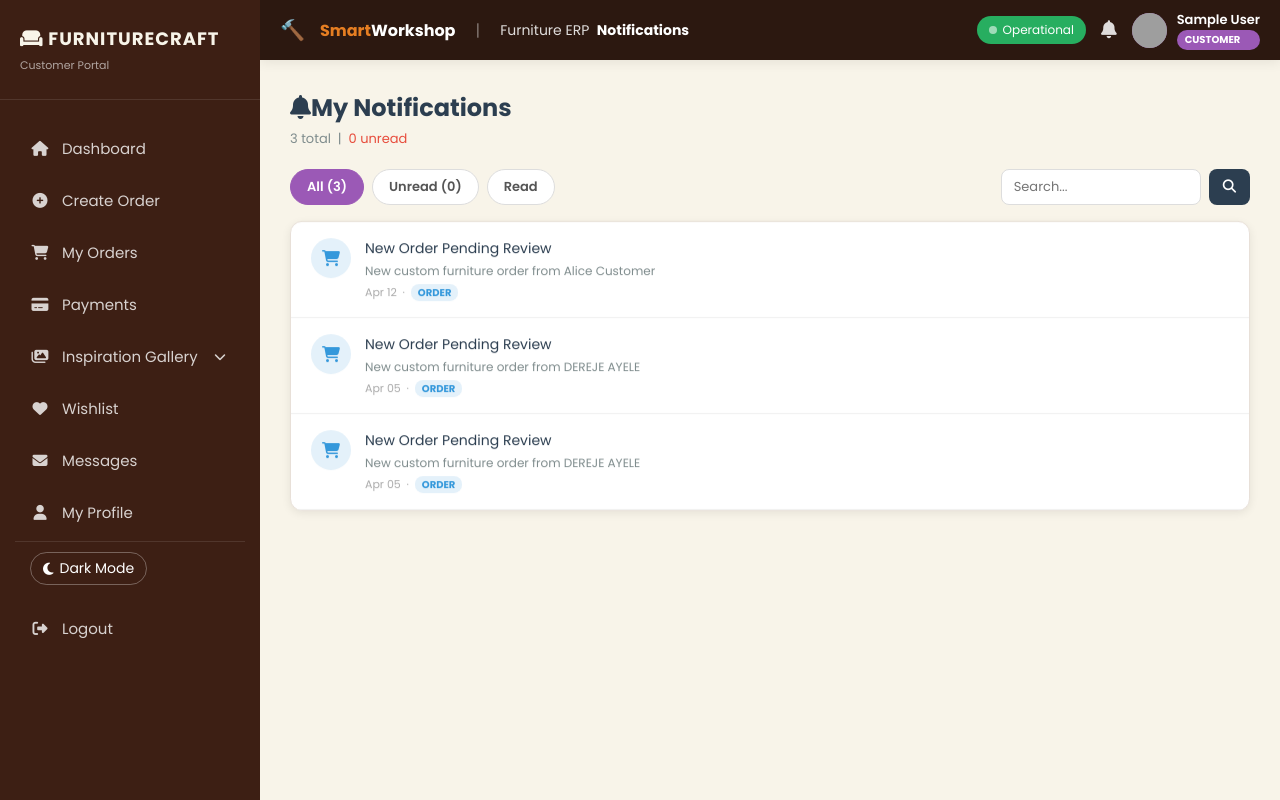
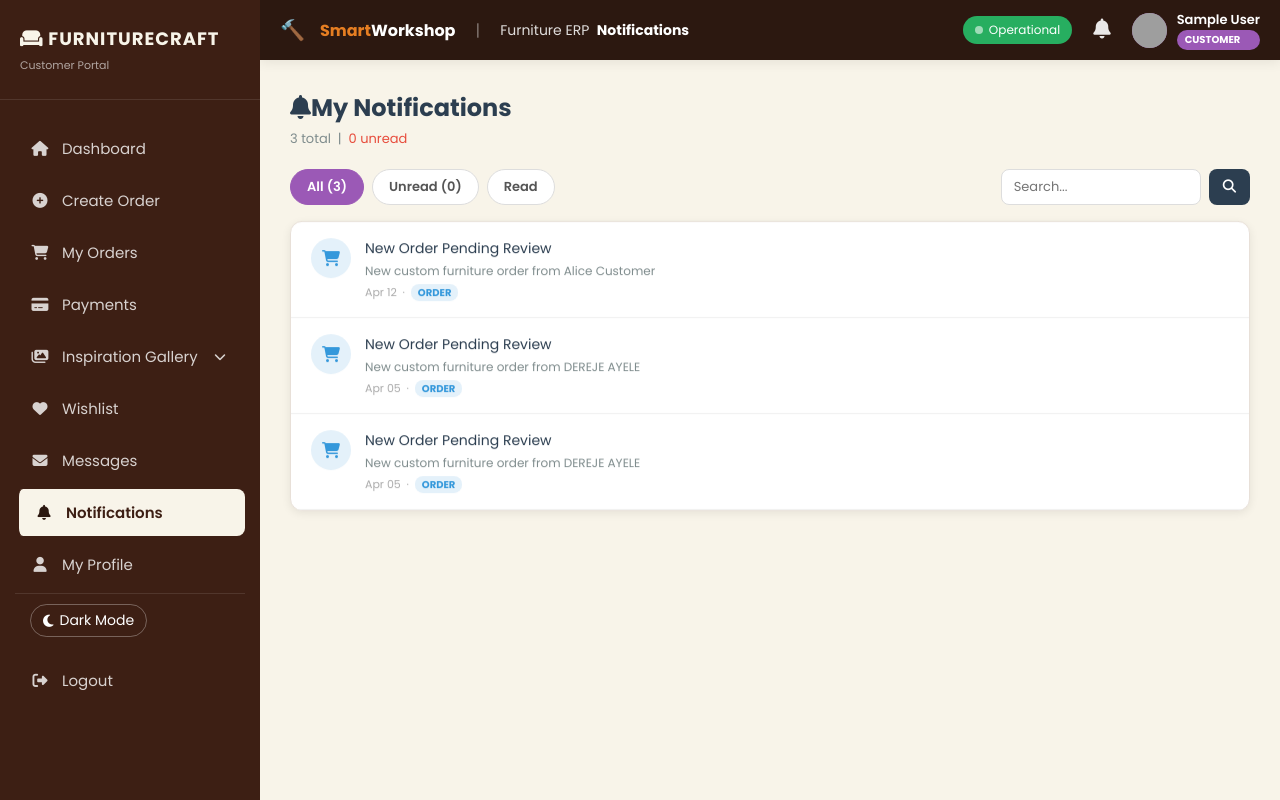
Before and after one commit to tolaa-123/furniture-management-sys-, a PHP site: the page made by app/views/customer/notifications.php in a window 1280 px wide. Run offline with PHP 8.4, Linux system fonts and the light colour scheme; the visitor is signed in with stand-in values (Sample User, id 1); data comes from the database, SQL or seed files in the repository; tables that the repository leaves empty hold one stand-in row (values such as "Sample post"); the template is opened without the code that fills it: most values are stand-ins (such as "Sample title", 1, 10 or a date in 2020); some libraries are stand-ins or nearby versions; grey boxes are pictures that could not be loaded.

Commit message:
Fix notifications: create missing mark-read APIs, modern dropdown with filter tabs, sidebar badge, bell shake animation

```diff
--- a/app/includes/customer_header.php
+++ b/app/includes/customer_header.php
@@ -90,60 +90,73 @@ $csrf_token = $_SESSION[CSRF_TOKEN_NAME];
         </div>
 
         <!-- Notification Bell -->
-        <div style="position: relative; cursor: pointer;" onclick="toggleNotificationDropdown()" title="Notifications">
-            <i class="fas fa-bell" style="font-size: 18px; color: rgba(255,255,255,0.85); transition: transform 0.3s;" id="bellIcon"></i>
-            <?php if($totalNotifications > 0): ?>
-            <span style="position: absolute; top: -6px; right: -6px; background: #e74c3c; color: white; border-radius: 50%; width: 18px; height: 18px; font-size: 10px; display: flex; align-items: center; justify-content: center; font-weight: 700;" id="notifBadge"><?php echo $totalNotifications > 9 ? '9+' : $totalNotifications; ?></span>
-            <?php endif; ?>
+        <div style="position: relative; cursor: pointer;" id="notifWrap">
+            <div onclick="toggleNotifDropdown()" style="position:relative;padding:6px;">
+                <i class="fas fa-bell" style="font-size: 20px; color: rgba(255,255,255,0.9);" id="bellIcon"></i>
+                <span id="notifBadge" style="display:<?php echo $totalNotifications > 0 ? 'flex' : 'none'; ?>;position:absolute;top:0;right:0;background:#e74c3c;color:white;border-radius:50%;width:18px;height:18px;font-size:10px;align-items:center;justify-content:center;font-weight:700;border:2px solid #2c1810;"><?php echo $totalNotifications > 9 ? '9+' : $totalNotifications; ?></span>
+            </div>
 
             <!-- Notification Dropdown -->
-            <div id="notifDropdown" style="display: none; position: absolute; top: 35px; right: 0; background: white; border-radius: 8px; box-shadow: 0 4px 20px rgba(0,0,0,0.2); min-width: 300px; z-index: 9999;">
-                <div style="padding: 15px; border-bottom: 1px solid #e9ecef;">
-                    <strong style="color: #2c3e50; font-size: 15px;">Notifications</strong>
+            <div id="notifDropdown" style="display:none;position:absolute;top:42px;right:-10px;background:white;border-radius:12px;box-shadow:0 8px 30px rgba(0,0,0,0.18);width:360px;z-index:99999;overflow:hidden;">
+                <!-- Header -->
+                <div style="padding:14px 18px;background:linear-gradient(135deg,#2c1810,#4a2c2a);display:flex;justify-content:space-between;align-items:center;">
+                    <div style="color:white;font-weight:700;font-size:14px;"><i class="fas fa-bell" style="margin-right:8px;color:#d4a574;"></i>Notifications <span id="notifHeaderCount" style="background:rgba(255,255,255,0.2);padding:2px 8px;border-radius:10px;font-size:11px;margin-left:4px;"><?php echo $totalNotifications; ?> unread</span></div>
+                    <button onclick="markAllRead()" style="background:rgba(255,255,255,0.15);border:none;color:white;padding:4px 10px;border-radius:6px;font-size:11px;cursor:pointer;font-family:inherit;">Mark all read</button>
                 </div>
-                <div style="max-height: 300px; overflow-y: auto;">
+
+                <!-- Filter tabs -->
+                <div style="display:flex;border-bottom:1px solid #f0f0f0;background:#fafafa;">
+                    <button onclick="filterNotifs('all')" id="tab_all" style="flex:1;padding:8px;border:none;background:none;font-size:12px;font-weight:600;cursor:pointer;color:#8B4513;border-bottom:2px solid #8B4513;font-family:inherit;">All</button>
+                    <button onclick="filterNotifs('unread')" id="tab_unread" style="flex:1;padding:8px;border:none;background:none;font-size:12px;font-weight:600;cursor:pointer;color:#888;border-bottom:2px solid transparent;font-family:inherit;">Unread</button>
+                    <button onclick="filterNotifs('order')" id="tab_order" style="flex:1;padding:8px;border:none;background:none;font-size:12px;font-weight:600;cursor:pointer;color:#888;border-bottom:2px solid transparent;font-family:inherit;">Orders</button>
+                    <button onclick="filterNotifs('payment')" id="tab_payment" style="flex:1;padding:8px;border:none;background:none;font-size:12px;font-weight:600;cursor:pointer;color:#888;border-bottom:2px solid transparent;font-family:inherit;">Payments</button>
+                </div>
+
+                <!-- Notification list -->
+                <div id="notifList" style="max-height:320px;overflow-y:auto;">
                     <?php if(count($notifications) > 0): ?>
-                        <?php foreach($notifications as $notif): ?>
-                        <a href="<?php echo !empty($notif['link']) ? BASE_URL . '/public' . $notif['link'] : 'javascript:void(0)'; ?>"
-                           onclick="markNotificationRead(<?php echo $notif['id']; ?>, this, event)"
-                           style="display: block; padding: 12px 15px; border-bottom: 1px solid #f0f0f0; text-decoration: none; color: #2c3e50; transition: background 0.3s; <?php echo $notif['is_read'] ? 'opacity: 0.7;' : 'background: #f0f8ff;'; ?>"
-                           onmouseover="this.style.background='#f8f9fa'"
-                           onmouseout="this.style.background='<?php echo $notif['is_read'] ? 'white' : '#f0f8ff'; ?>'">
-                            <div style="display: flex; align-items: flex-start; gap: 10px;">
-                                <?php
-                                $icon = 'fa-bell';
-                                $color = '#3498DB';
-                                switch($notif['type']) {
-                                    case 'order': $icon = 'fa-shopping-cart'; $color = '#3498DB'; break;
-                                    case 'payment': $icon = 'fa-credit-card'; $color = '#E74C3C'; break;
-                                    case 'message': $icon = 'fa-envelope'; $color = '#F39C12'; break;
-                                    case 'production': $icon = 'fa-hammer'; $color = '#8B4513'; break;
-                                }
-                                ?>
-                                <i class="fas <?php echo $icon; ?>" style="color: <?php echo $color; ?>; font-size: 16px; margin-top: 2px;"></i>
-                                <div style="flex: 1;">
-                                    <div style="font-size: 13px; font-weight: <?php echo $notif['is_read'] ? '400' : '600'; ?>;"><?php echo htmlspecialchars($notif['title']); ?></div>
-                                    <div style="font-size: 11px; color: #7f8c8d; margin-top: 2px;"><?php echo htmlspecialchars($notif['message']); ?></div>
-                                    <div style="font-size: 10px; color: #95a5a6; margin-top: 4px;"><?php echo date('M d, H:i', strtotime($notif['created_at'])); ?></div>
-                                </div>
-                                <?php if(!$notif['is_read']): ?>
-                                <span style="width: 8px; height: 8px; background: #e74c3c; border-radius: 50%; flex-shrink: 0;"></span>
+                        <?php foreach($notifications as $notif):
+                            $icons = ['order'=>['fa-shopping-cart','#3498db'],'payment'=>['fa-credit-card','#27ae60'],'production'=>['fa-hammer','#e67e22'],'material'=>['fa-boxes','#f39c12'],'rating'=>['fa-star','#f39c12'],'message'=>['fa-envelope','#9b59b6'],'system'=>['fa-cog','#7f8c8d']];
+                            [$ico,$col] = $icons[$notif['type']] ?? ['fa-bell','#3498db'];
+                            $href = !empty($notif['link']) ? BASE_URL.'/public'.$notif['link'] : '#';
+                        ?>
+                        <div class="notif-item" data-id="<?php echo $notif['id']; ?>" data-type="<?php echo $notif['type']; ?>" data-read="<?php echo $notif['is_read']; ?>"
+                             style="display:flex;align-items:flex-start;gap:12px;padding:12px 16px;border-bottom:1px solid #f5f5f5;cursor:pointer;transition:background .15s;<?php echo !$notif['is_read'] ? 'background:#f0f8ff;' : ''; ?>"
+                             onmouseover="this.style.background='#f8f9fa'" onmouseout="this.style.background='<?php echo !$notif['is_read'] ? '#f0f8ff' : 'white'; ?>'"
+                             onclick="handleNotifClick(<?php echo $notif['id']; ?>, '<?php echo addslashes($href); ?>', this)">
+                            <div style="width:36px;height:36px;border-radius:50%;background:<?php echo $col; ?>18;display:flex;align-items:center;justify-content:center;flex-shrink:0;margin-top:2px;">
+                                <i class="fas <?php echo $ico; ?>" style="color:<?php echo $col; ?>;font-size:14px;"></i>
+                            </div>
+                            <div style="flex:1;min-width:0;">
+                                <div style="font-size:13px;font-weight:<?php echo !$notif['is_read'] ? '700' : '500'; ?>;color:#2c3e50;line-height:1.3;"><?php echo htmlspecialchars($notif['title']); ?></div>
+                                <?php if(!empty($notif['message'])): ?>
+                                <div style="font-size:11px;color:#7f8c8d;margin-top:3px;line-height:1.4;white-space:nowrap;overflow:hidden;text-overflow:ellipsis;"><?php echo htmlspecialchars($notif['message']); ?></div>
                                 <?php endif; ?>
+                                <div style="font-size:10px;color:#aaa;margin-top:4px;"><i class="fas fa-clock" style="margin-right:3px;"></i><?php
+                                    $diff = time() - strtotime($notif['created_at']);
+                                    if($diff < 60) echo 'just now';
+                                    elseif($diff < 3600) echo floor($diff/60).'m ago';
+                                    elseif($diff < 86400) echo floor($diff/3600).'h ago';
+                                    else echo date('M j', strtotime($notif['created_at']));
+                                ?></div>
                             </div>
-                        </a>
+                            <?php if(!$notif['is_read']): ?>
+                            <span style="width:8px;height:8px;background:#e74c3c;border-radius:50%;flex-shrink:0;margin-top:6px;"></span>
+                            <?php endif; ?>
+                        </div>
                         <?php endforeach; ?>
                     <?php else: ?>
-                    <div style="padding: 30px 15px; text-align: center; color: #7f8c8d;">
-                        <i class="fas fa-check-circle" style="font-size: 32px; color: #27AE60; margin-bottom: 10px;"></i>
-                        <div style="font-size: 13px;">No new notifications</div>
+                    <div style="padding:40px 20px;text-align:center;color:#aaa;">
+                        <i class="fas fa-bell-slash" style="font-size:36px;margin-bottom:12px;display:block;color:#ddd;"></i>
+                        <div style="font-size:13px;">No notifications yet</div>
                     </div>
                     <?php endif; ?>
                 </div>
-                <?php if($totalNotifications > 0): ?>
-                <div style="padding: 12px 15px; border-top: 1px solid #e9ecef; text-align: center;">
-                    <a href="#" onclick="markAllRead(); return false;" style="color: #3498DB; text-decoration: none; font-size: 13px; font-weight: 600;">Mark all as read</a>
+
+                <!-- Footer -->
+                <div style="padding:10px 16px;border-top:1px solid #f0f0f0;text-align:center;background:#fafafa;">
+                    <a href="<?php echo BASE_URL; ?>/public/customer/notifications" style="color:#8B4513;font-size:12px;font-weight:600;text-decoration:none;"><i class="fas fa-list" style="margin-right:4px;"></i>View all notifications</a>
                 </div>
-                <?php endif; ?>
             </div>
         </div>
 
@@ -169,59 +182,123 @@ $csrf_token = $_SESSION[CSRF_TOKEN_NAME];
     0%, 100% { opacity: 1; }
     50% { opacity: 0.5; }
 }
-
-#bellIcon:hover {
-    transform: scale(1.2);
+@keyframes bellShake {
+    0%,100%{transform:rotate(0)}15%{transform:rotate(15deg)}30%{transform:rotate(-12deg)}45%{transform:rotate(10deg)}60%{transform:rotate(-8deg)}75%{transform:rotate(5deg)}
 }
+#bellIcon:hover { animation: bellShake .5s ease; }
+.notif-item[data-read="0"] { position: relative; }
 </style>
 
 <script>
-// Toggle notification dropdown
-function toggleNotificationDropdown() {
-    const dropdown = document.getElementById('notifDropdown');
-    dropdown.style.display = dropdown.style.display === 'none' ? 'block' : 'none';
+const NOTIF_API = '<?php echo BASE_URL; ?>/public/api/notifications.php';
+const CSRF = '<?php echo urlencode($csrf_token); ?>';
+let currentFilter = 'all';
+
+// Close dropdown when clicking outside
+document.addEventListener('click', function(e) {
+    const wrap = document.getElementById('notifWrap');
+    if (wrap && !wrap.contains(e.target)) {
+        const dd = document.getElementById('notifDropdown');
+        if (dd) dd.style.display = 'none';
+    }
+});
+
+function toggleNotifDropdown() {
+    const dd = document.getElementById('notifDropdown');
+    if (!dd) return;
+    const isOpen = dd.style.display !== 'none';
+    dd.style.display = isOpen ? 'none' : 'block';
 }
 
-// Toggle profile dropdown (can add more features later)
+function filterNotifs(type) {
+    currentFilter = type;
+    // Update tab styles
+    ['all','unread','order','payment'].forEach(t => {
+        const btn = document.getElementById('tab_' + t);
+        if (!btn) return;
+        btn.style.color = t === type ? '#8B4513' : '#888';
+        btn.style.borderBottom = t === type ? '2px solid #8B4513' : '2px solid transparent';
+    });
+    // Filter items
+    document.querySelectorAll('.notif-item').forEach(item => {
+        const itemType = item.dataset.type;
+        const isRead = item.dataset.read === '1';
+        let show = true;
+        if (type === 'unread') show = !isRead;
+        else if (type !== 'all') show = itemType === type;
+        item.style.display = show ? 'flex' : 'none';
+    });
+}
+
+function handleNotifClick(id, href, el) {
+    // Mark as read visually immediately
+    el.dataset.read = '1';
+    el.style.background = 'white';
+    el.style.fontWeight = '500';
+    const dot = el.querySelector('span[style*="e74c3c"]');
+    if (dot) dot.remove();
+    const title = el.querySelector('div[style*="font-weight"]');
+    if (title) title.style.fontWeight = '500';
+
+    // Update badge count
+    const unread = document.querySelectorAll('.notif-item[data-read="0"]').length;
+    updateBadge(unread);
+
+    // Call API
+    fetch(NOTIF_API, {
+        method: 'POST',
+        headers: {'Content-Type': 'application/x-www-form-urlencoded'},
+        body: 'action=mark_read&notification_id=' + id + '&csrf_token=' + CSRF
+    }).catch(() => {});
+
+    // Navigate
+    if (href && href !== '#' && href !== 'javascript:void(0)') {
+        setTimeout(() => { window.location.href = href; }, 150);
+    }
+}
+
+function markAllRead() {
+    fetch(NOTIF_API, {
+        method: 'POST',
+        headers: {'Content-Type': 'application/x-www-form-urlencoded'},
+        body: 'action=mark_all_read&csrf_token=' + CSRF
+    }).then(r => r.json()).then(d => {
+        if (d.success) {
+            document.querySelectorAll('.notif-item').forEach(item => {
+                item.dataset.read = '1';
+                item.style.background = 'white';
+                const dot = item.querySelector('span[style*="e74c3c"]');
+                if (dot) dot.remove();
+                const title = item.querySelector('div[style*="font-weight: 700"]');
+                if (title) title.style.fontWeight = '500';
+            });
+            updateBadge(0);
+            const hdr = document.getElementById('notifHeaderCount');
+            if (hdr) hdr.textContent = '0 unread';
+        }
+    }).catch(() => {});
+}
+
+function updateBadge(count) {
+    const badge = document.getElementById('notifBadge');
+    const hdr = document.getElementById('notifHeaderCount');
+    if (badge) {
+        if (count > 0) { badge.textContent = count > 9 ? '9+' : count; badge.style.display = 'flex'; }
+        else badge.style.display = 'none';
+    }
+    if (hdr) hdr.textContent = count + ' unread';
+}
+
+// Toggle profile dropdown
 function toggleProfileDropdown() {
     window.location.href = '<?php echo BASE_URL; ?>/public/customer/profile';
 }
 
-// Mark all notifications as read
-function markAllRead() {
-    fetch('<?php echo BASE_URL; ?>/public/api/mark_notifications_read.php', {
-        method: 'POST',
-        headers: { 'Content-Type': 'application/x-www-form-urlencoded' },
-        body: 'csrf_token=<?php echo urlencode($csrf_token); ?>'
-    }).finally(() => {
-        const badge = document.getElementById('notifBadge');
-        if (badge) badge.style.display = 'none';
-        document.getElementById('notifDropdown').style.display = 'none';
-        location.reload();
-    });
-}
-
-// Mark single notification as read then navigate
-function markNotificationRead(notificationId, el, event) {
-    if (event) event.preventDefault();
-    const href = el ? el.getAttribute('href') : null;
-    fetch('<?php echo BASE_URL; ?>/public/api/mark_notification_read.php', {
-        method: 'POST',
-        headers: { 'Content-Type': 'application/x-www-form-urlencoded' },
-        body: 'notification_id=' + notificationId + '&csrf_token=<?php echo urlencode($csrf_token); ?>'
-    }).finally(function() {
-        if (href && href !== '#' && href !== 'javascript:void(0)') window.location.href = href;
-    });
-}
-
 // Auto-refresh badge every 30 seconds
 setInterval(function() {
-    fetch('<?php echo BASE_URL; ?>/public/api/notifications.php?action=unread_count', { credentials: 'same-origin' })
-    .then(r => r.json()).then(data => {
-        if (data.count !== undefined) {
-            const b = document.getElementById('notifBadge');
-            if (b) { if (data.count > 0) { b.textContent = data.count > 9 ? '9+' : data.count; b.style.display = 'flex'; } else b.style.display = 'none'; }
-        }
+    fetch(NOTIF_API + '?action=unread_count', {credentials: 'same-origin'})
+    .then(r => r.json()).then(d => {
+        if (d.count !== undefined) updateBadge(d.count);
     }).catch(() => {});
 }, 30000);
 </script>
--- a/app/includes/customer_sidebar.php
+++ b/app/includes/customer_sidebar.php
@@ -95,6 +95,23 @@ $currentPage = basename($_SERVER['PHP_SELF'], '.php');
                         $stmt->execute([$_SESSION['user_id']]);
                         $unreadMsgs = $stmt->fetchColumn();
                         if ($unreadMsgs > 0) echo '<span class="menu-badge">' . $unreadMsgs . '</span>';
+                    } catch (Exception $e) {}
+                }
+                ?>
+            </a>
+        </li>
+
+        <li>
+            <a href="<?php echo BASE_URL; ?>/public/customer/notifications" class="<?php echo $currentPage === 'notifications' ? 'active' : ''; ?>">
+                <i class="fas fa-bell"></i>
+                <span>Notifications</span>
+                <?php
+                if (isset($pdo) && isset($_SESSION['user_id'])) {
+                    try {
+                        $stmt = $pdo->prepare("SELECT COUNT(*) FROM furn_notifications WHERE user_id = ? AND is_read = 0");
+                        $stmt->execute([$_SESSION['user_id']]);
+                        $unreadNotifs = (int)$stmt->fetchColumn();
+                        if ($unreadNotifs > 0) echo '<span class="menu-badge badge-danger">' . ($unreadNotifs > 9 ? '9+' : $unreadNotifs) . '</span>';
                     } catch (Exception $e) {}
                 }
                 ?>
```
Also changed, not shown: public/api/mark_notification_read.php (+3 -30 lines), public/api/mark_notifications_read.php (+3 -23 lines).
